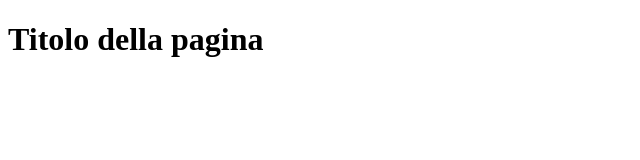
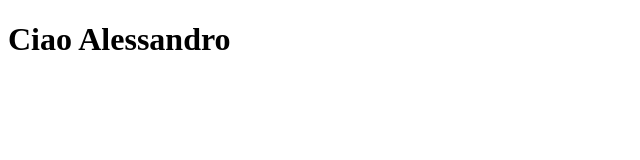
Before and after one commit to AlessandroSCPse/esercitazione-1, a plain HTML site: page index.html in a window 1280 px wide. Shown: the whole page, without its empty margins (0-640 px from the left). Drawn offline with Linux system fonts and the light colour scheme.

Commit message:
Cambiato titolo h1

```diff
--- a/index.html
+++ b/index.html
@@ -7,6 +7,6 @@
     <title>Document</title>
 </head>
 <body>
-    <h1>Titolo della pagina</h1>
+    <h1>Ciao Alessandro</h1>
 </body>
 </html>
```
